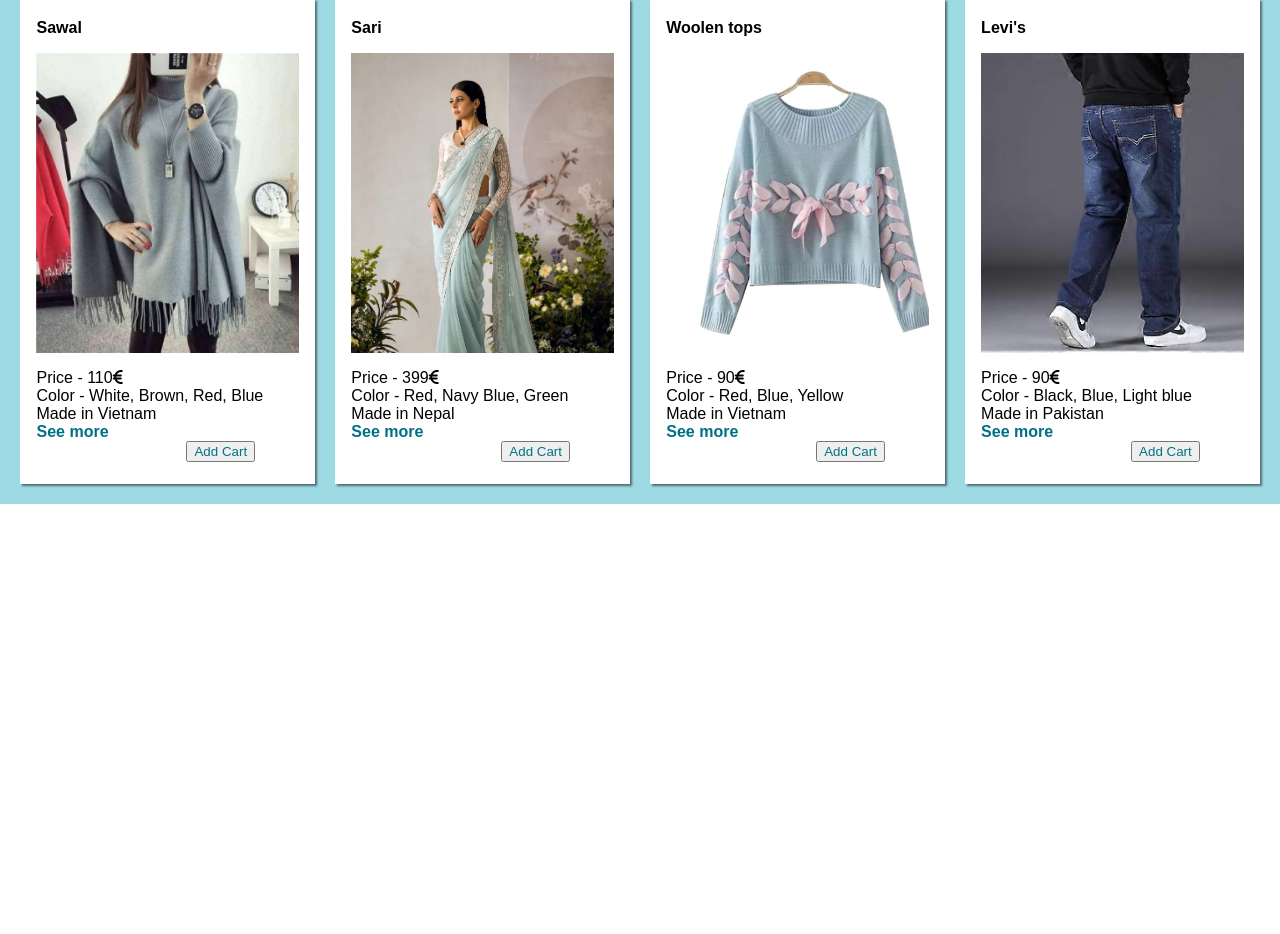
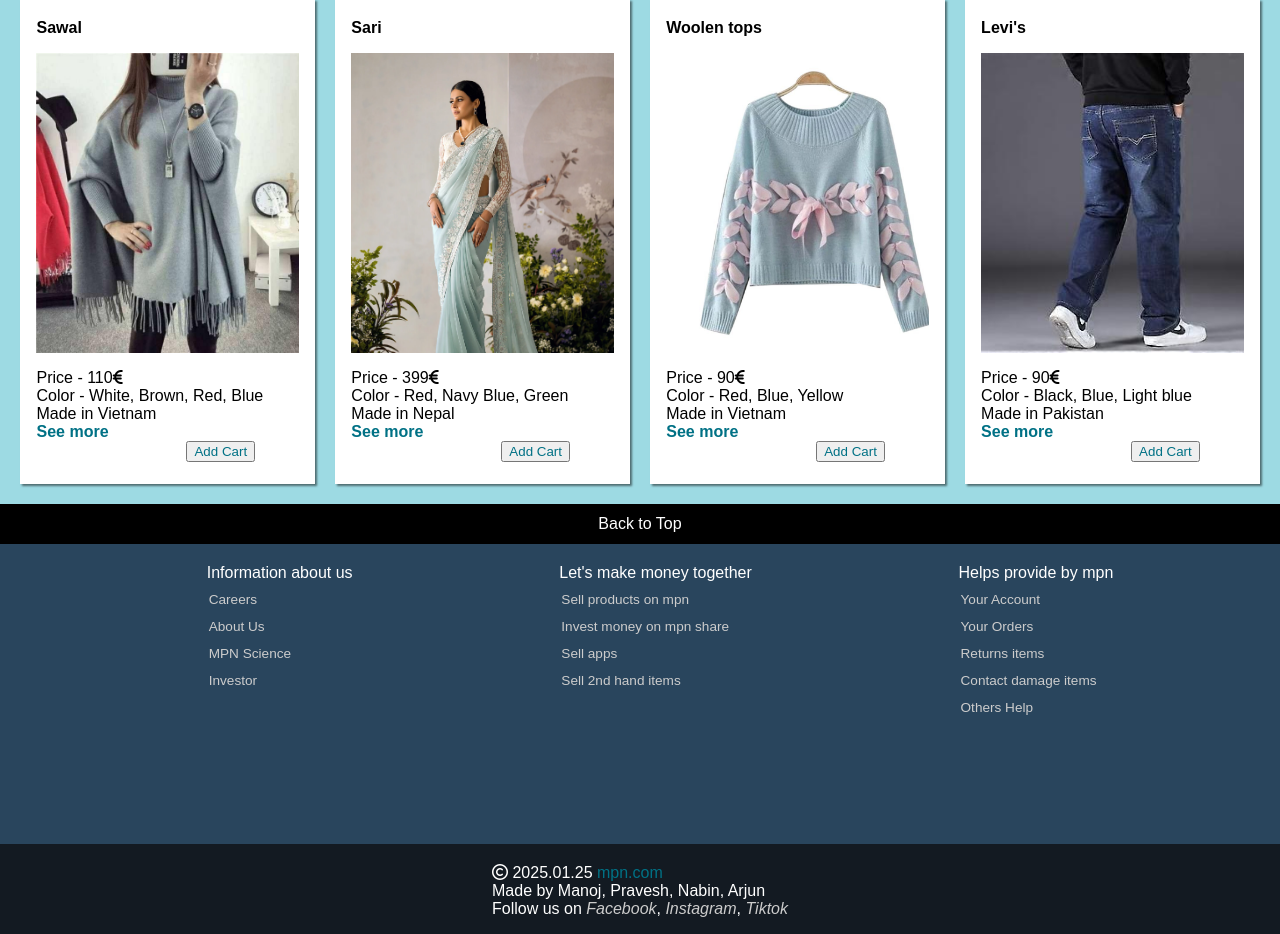
Before and after one commit to nabinyari/Group_assignment_Html, a PHP site: page / in a window 1280 px wide. Shown: the part 1581-2515 px from the top of the page. Before the commit the page ends 2085 px from the top, so only its background shows below. Run offline with PHP 8.4, Linux system fonts and the light colour scheme.

Commit message:
adding footer part

```diff
--- a/index.html
+++ b/index.html
@@ -231,6 +231,47 @@
             </div>
         </div>
     </div>
+    <footer>
+        <div class="part-back">
+            <a href="index.html" class="MPN1 border" style="font-size: 1rem;">Back to Top</a>
+        </div>
 
+        <div class="footer-panel">
+            <ul>
+                <p style="color: white; font-size: 1re;">Information about us</p>
+                <a href="#" class="border">Careers</a>
+                <a href="#" class="border">About Us</a>
+                <a href="#" class="border">MPN Science</a>
+                <a hrer="#" class="border">Investor</a>
+            </ul>
+            <ul>
+                <p style="color: white; font-size: 1re;">Let's make money together</p>
+                <a href="#" class="border">Sell products on mpn</a>
+                <a href="#" class="border">Invest money on mpn share</a>
+                <a href="#" class="border">Sell apps</a>
+                <a hrer="#" class="border">Sell 2nd hand items</a>
+            </ul>
+            <ul>
+                <p style="color: white; font-size: 1re;">Helps provide by mpn</p>
+                <a href="#" class="border">Your Account</a>
+                <a href="#" class="border">Your Orders</a>
+                <a href="#" class="border">Returns items</a>
+                <a hrer="#" class="border">Contact damage items</a>
+                <a hrer="#" class="border">Others Help</a>
+            </ul>
+        </div>
+
+        <div class="copy-panel">
+            <div class="last-div">
+                <p><i class="fa-regular fa-copyright"></i> 2025.01.25 <a href="index.html" style="color: #007185">mpn.com</a> </p>
+                <p>Made by Manoj, Pravesh, Nabin, Arjun</p>
+                <p>Follow us on
+                     <a href="https://www.facebook.com/" target="_main" class="follow"> Facebook</a>,
+                     <a href="https://www.instagram.com/" target="_main" class="follow">Instagram</a>,
+                     <a href="https://www.tiktok.com/login" target="_main" class="follow">Tiktok</a>
+                    </p>
+            </div>
+        </div>
+    </footer>
 </body>
 </html>
--- a/style.css
+++ b/style.css
@@ -309,3 +309,60 @@ span
     margin-top: 1rem;
     margin-bottom: 1rem;
 }
+.part-back
+{
+    height:40px;
+    background-color: black;
+    display: flex;
+    justify-content: center;
+    align-items: center;
+}
+.MPN1:hover
+{
+    font-style: italic;
+}
+.MPN1:active
+{
+    color: rgb(80, 32, 143);
+}
+.footer-panel
+{
+    background-color:  rgb(41, 69, 93);
+    height: 300px;
+    display: flex;
+    justify-content: space-evenly;
+}
+ul
+{
+    margin-top: 20px;
+}
+ul a
+{
+    display: block;
+    font-size: 0.85rem;
+    color: #cccccc;
+    margin-top: 8px;
+}
+.copy-panel
+{
+    height: 90px;
+    color: white;
+    background-color: #131A22;
+    display: flex;
+    justify-content: center;
+}
+.last-div
+{
+    margin-top: 20px;
+}
+.follow
+{
+font-style: italic;
+font-size: 1rem;
+color: #cccccc;
+}
+.follow:hover
+{
+    font-weight: bold;
+    color: red;
+}
```
